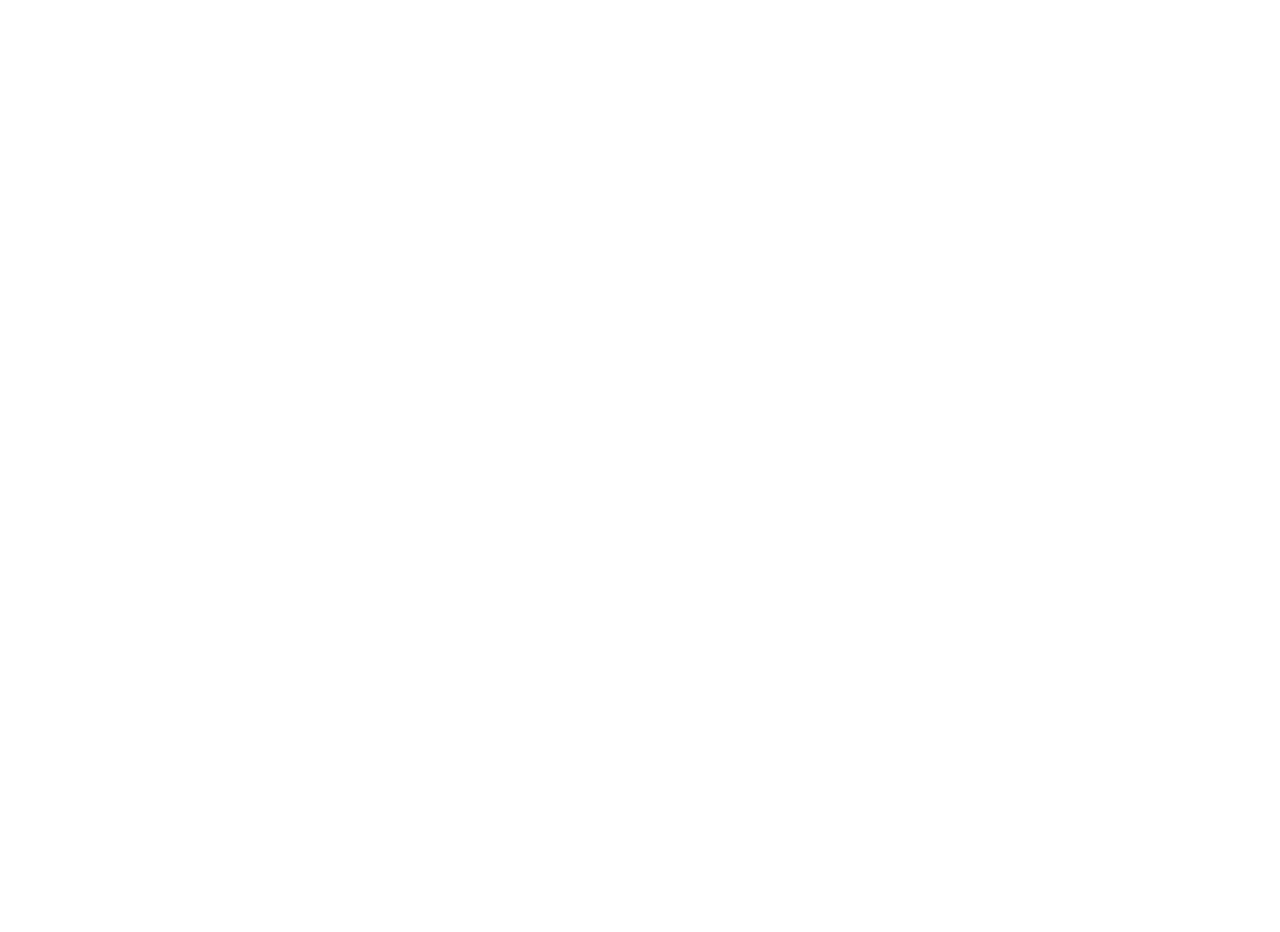
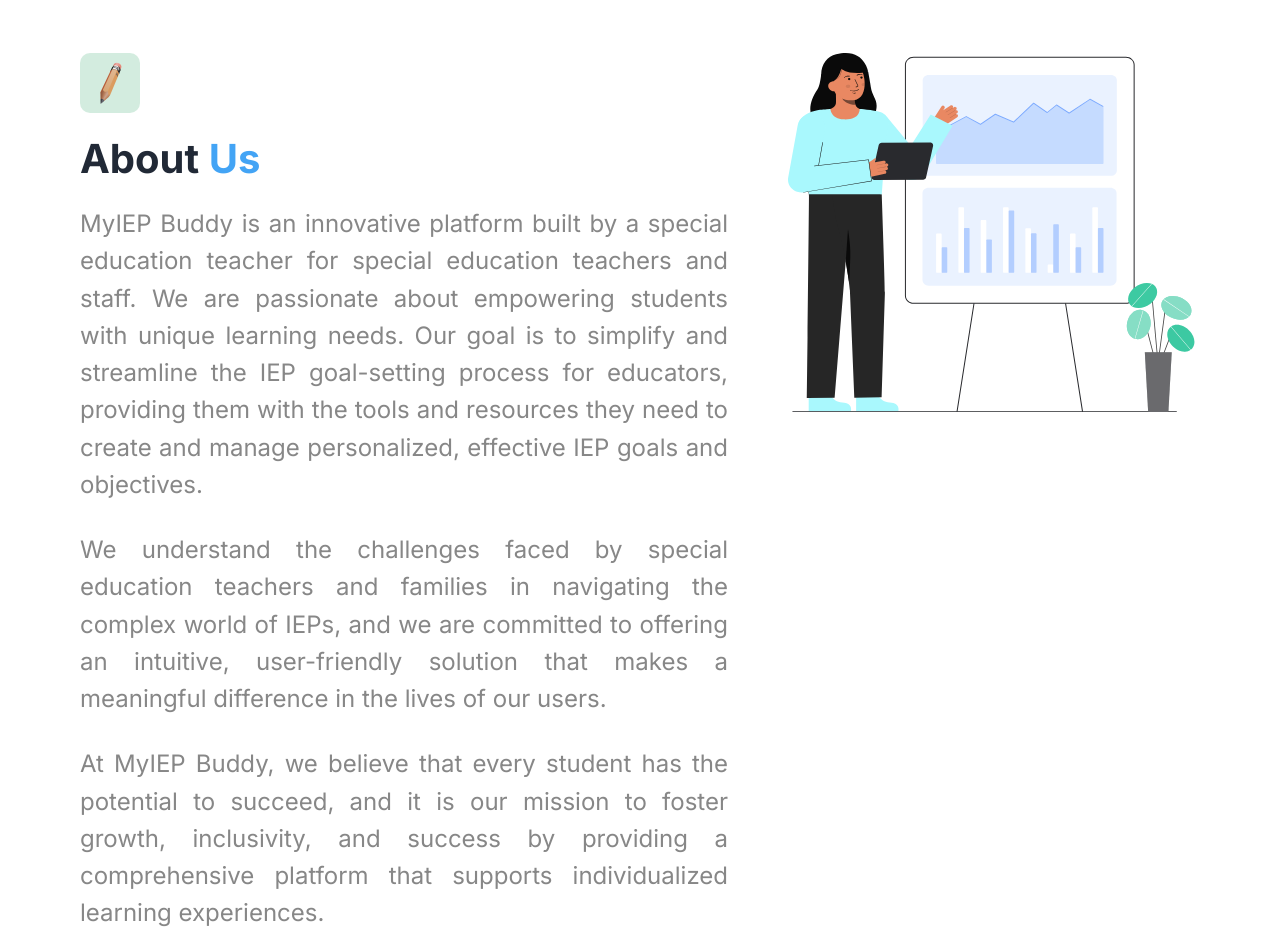
Before and after one commit to Hasan-Rifat/MyIEP-Buddy, a Next.js app: page /about-us in a window 1280 px wide. Shown: the part 680-1612 px from the top of the page. Before the commit the page ends 800 px from the top, so only its background shows below. Built offline with nearby package versions, Linux system fonts and the light colour scheme.

Commit message:
about us done

```diff
--- a/app/(frontend)/about-us/page.jsx
+++ b/app/(frontend)/about-us/page.jsx
@@ -1,10 +1,12 @@
 import AboutHero from "@/app/components/AboutUs/AboutHero";
+import AboutUsSection from "@/app/components/AboutUs/AboutUsSection";
 import React from "react";
 
 const AboutUs = () => {
   return (
     <>
       <AboutHero />
+      <AboutUsSection />
     </>
   );
 };
--- a/app/components/AboutUs/AboutUsSection.jsx
+++ b/app/components/AboutUs/AboutUsSection.jsx
@@ -1,17 +1,52 @@
 import Image from "next/image";
 import React from "react";
 import pencil from "../../../images/aboutImg/pencil.svg";
+import aboutUs from "../../../images/aboutImg/about us.svg";
 
 const AboutUsSection = () => {
   return (
     <section>
-      <div className="container mx-auto px-20">
-        <div>
-          <div>
-            <div>
-              <Image src={pencil} width={60} height={60} alt="pencil icon" />
+      <div className="px-20">
+        <div className="max-w-[1283px] mx-auto">
+          <div className="grid grid-cols-1 lg:grid-cols-5 gap-[60px] ">
+            <div className="col-span-3 order-last lg:order-first">
+              <div>
+                <Image src={pencil} width={60} height={60} alt="pencil icon" />
+              </div>
+              <div className="mt-5">
+                <h2 className="text-3xl md:text-[40px] leading-[52.08px] text-[#212936] font-bold ">
+                  About <span className="text-[#43A4F5]">Us</span>
+                </h2>
+                <div className="mt-5 text-2xl leading-[37.25px] text-justify text-[#878787] font-normal">
+                  <p>
+                    MyIEP Buddy is an innovative platform built by a special
+                    education teacher for special education teachers and staff.
+                    We are passionate about empowering students with unique
+                    learning needs. Our goal is to simplify and streamline the
+                    IEP goal-setting process for educators, providing them with
+                    the tools and resources they need to create and manage
+                    personalized, effective IEP goals and objectives.
+                  </p>
+                  <p className="my-7">
+                    We understand the challenges faced by special education
+                    teachers and families in navigating the complex world of
+                    IEPs, and we are committed to offering an intuitive,
+                    user-friendly solution that makes a meaningful difference in
+                    the lives of our users.
+                  </p>
+                  <p>
+                    At MyIEP Buddy, we believe that every student has the
+                    potential to succeed, and it is our mission to foster
+                    growth, inclusivity, and success by providing a
+                    comprehensive platform that supports individualized learning
+                    experiences.
+                  </p>
+                </div>
+              </div>
             </div>
-            <h2></h2>
+            <div className="col-span-2 order-first lg:order-l">
+              <Image src={aboutUs} alt="about us" />
+            </div>
           </div>
         </div>
       </div>
```
Also changed, not shown: images/aboutImg/about us.svg (added), images/aboutImg/ourValues.svg (added).
